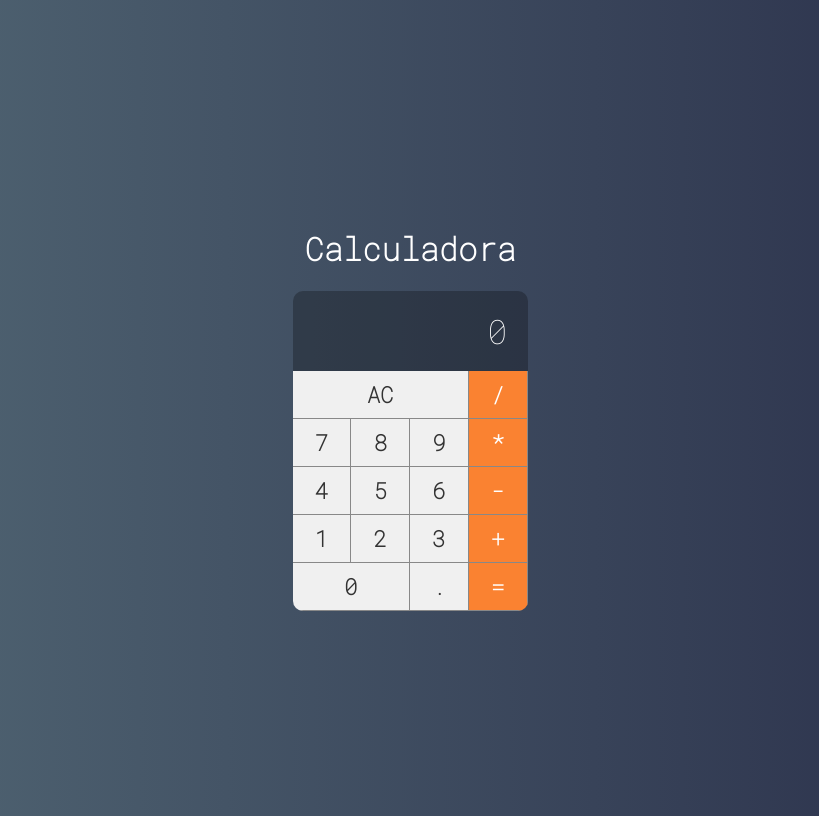
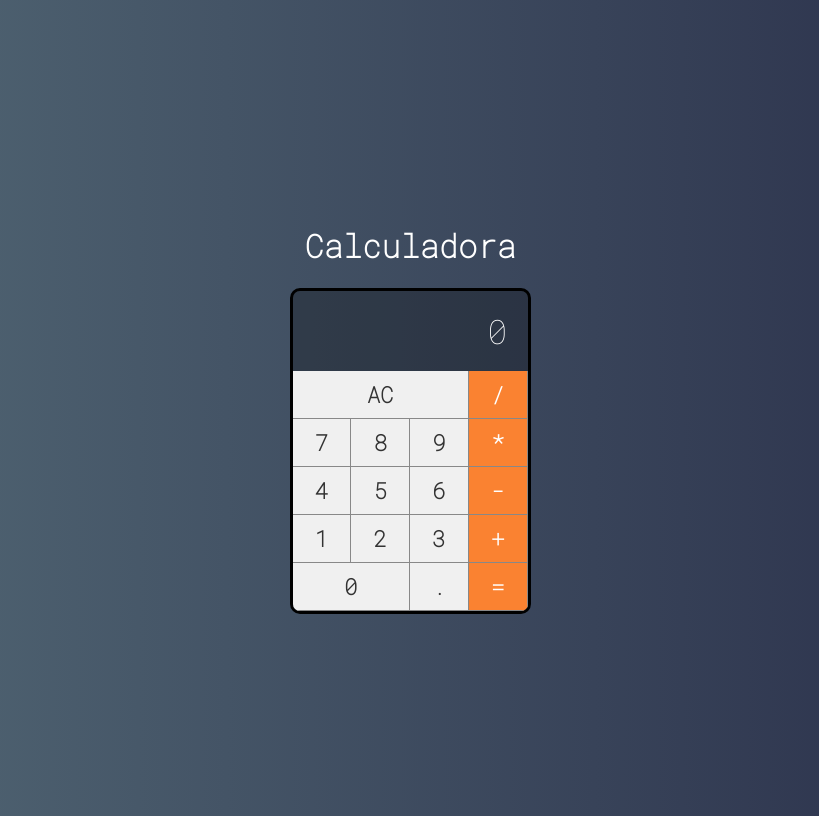
Before and after one commit to Domisnnet/calculadora-em-React, a React (Create React App) app: page / in a window 1280 px wide. Shown: the whole page, without its empty margins (230-1049 px from the left). Built offline with nearby package versions, Linux system fonts and the light colour scheme.

Commit message:
inclusão de uma borda sólida

```diff
--- a/src/main/Calculator.css
+++ b/src/main/Calculator.css
@@ -6,4 +6,5 @@
     display: grid;
     grid-template-columns: repeat(4, 25%);
     grid-template-rows: 1fr 48px 48px 48px 48px 48px;
+    border: 3px solid black;
 }
```
